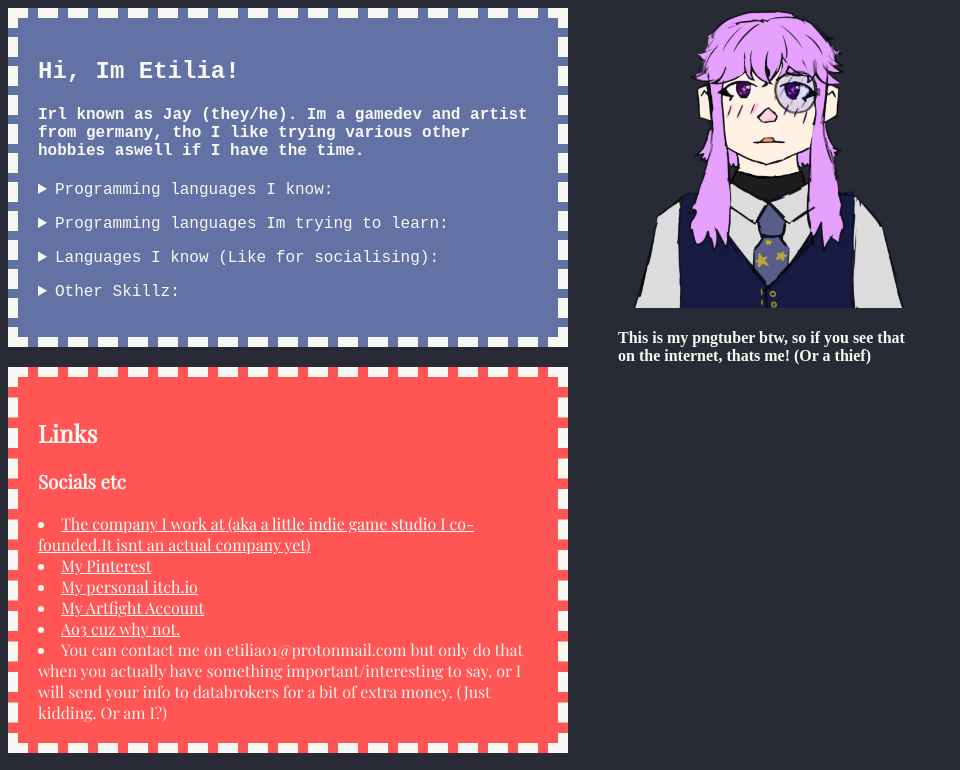
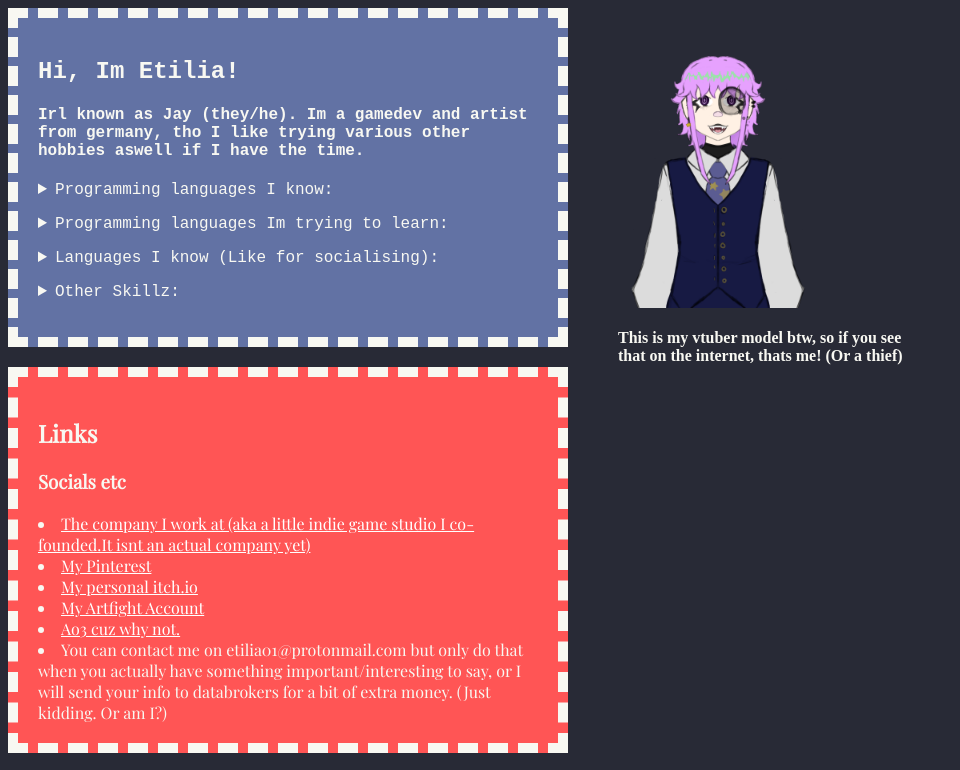
Before and after one commit to Etilia01/Etilias-Website, a plain HTML site: page index.html in a window 1280 px wide. Shown: the top 770 px of the page, without its empty margins (0-960 px from the left). Drawn offline with nearby package versions, Linux system fonts and the light colour scheme; a web font is replaced by a local one.

Commit message:
Update index.html

```diff
--- a/index.html
+++ b/index.html
@@ -129,8 +129,8 @@
             <button class="btn" onclick="window.location.href='guestbook.html';">Say Hi :)</button>
         </div>
         </div>
-        <div id="tuber"><img src="tuber.png" height="300px">
-          <h4>This is my pngtuber btw, so if you see that on the internet, thats me! (Or a thief)</h4></div>
+        <div id="tuber"><img src="vtuberno_.png" height="300px">
+          <h4>This is my vtuber model btw, so if you see that on the internet, thats me! (Or a thief)</h4></div>
     </div>
 
 
```
